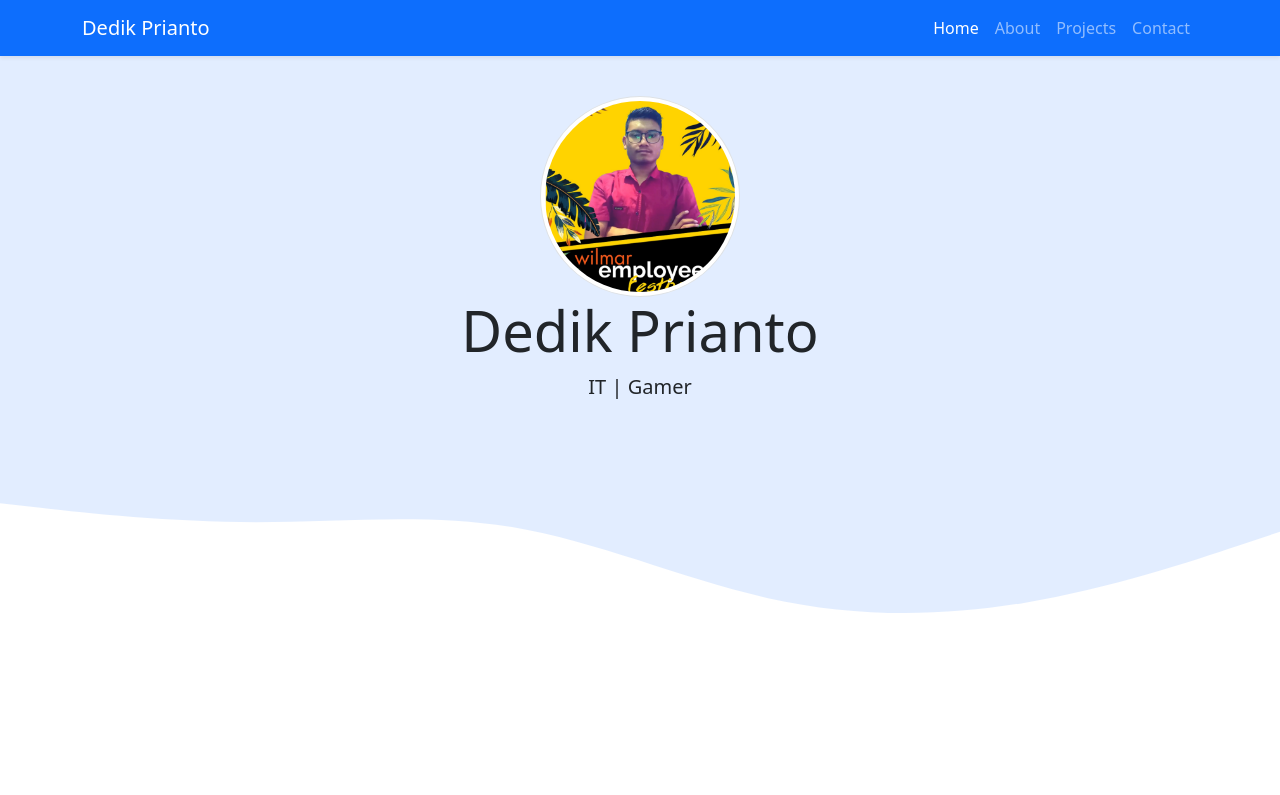
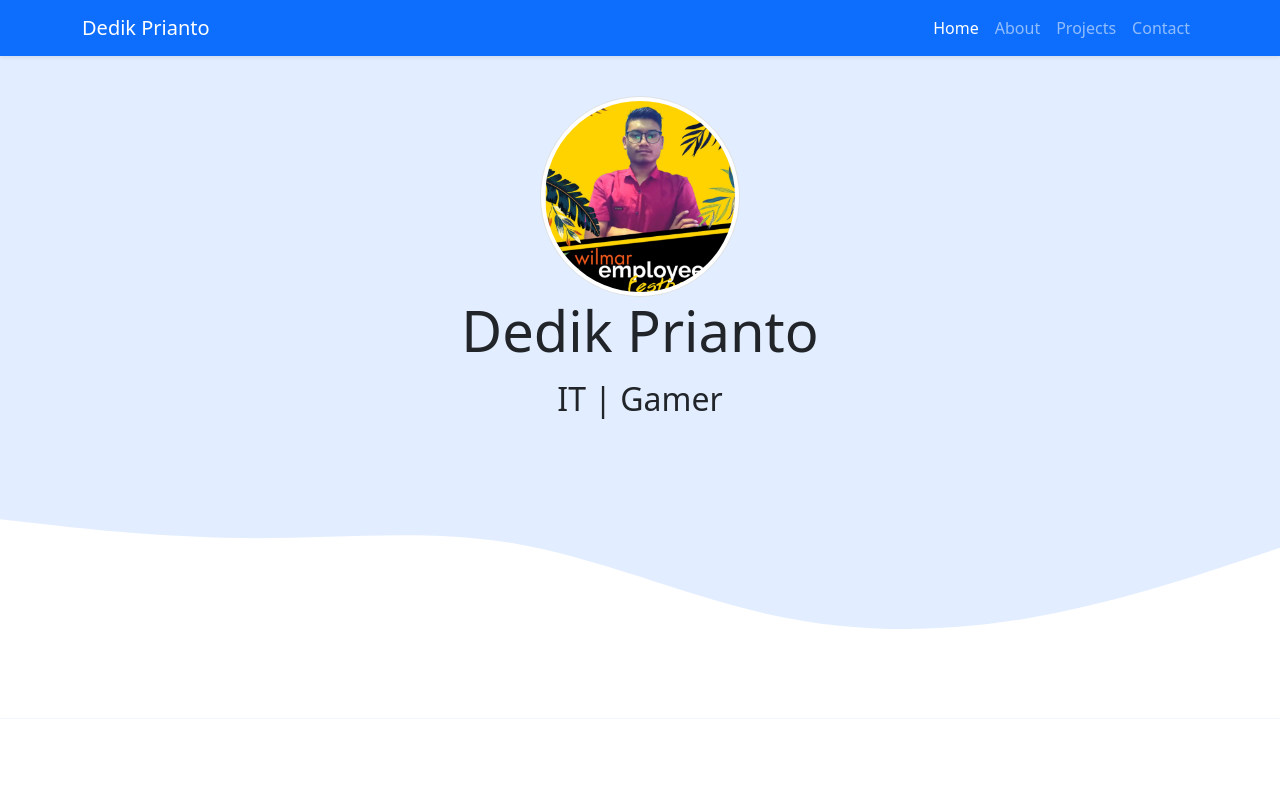
Before and after one commit to Iant0/Iant0.github.io, a plain HTML site: page index.html in a window 1280 px wide. Shown: the top 795 px of the page. Drawn offline with nearby package versions, Linux system fonts and the light colour scheme.

Commit message:
menambah h2 untuk IT|Gamer

```diff
--- a/index.html
+++ b/index.html
@@ -42,7 +42,7 @@
     <section class="jumbotron text-center">
       <img src="img/profile.jpg" alt="profile" width="200" class="rounded-circle img-thumbnail" />
       <h1 class="display-4">Dedik Prianto</h1>
-      <p class="lead">IT | Gamer</p>
+      <p class="lead"><h2>IT | Gamer</h2></p>
       <svg xmlns="http://www.w3.org/2000/svg" viewBox="0 0 1440 320">
         <path
           fill="#ffffff"
```
